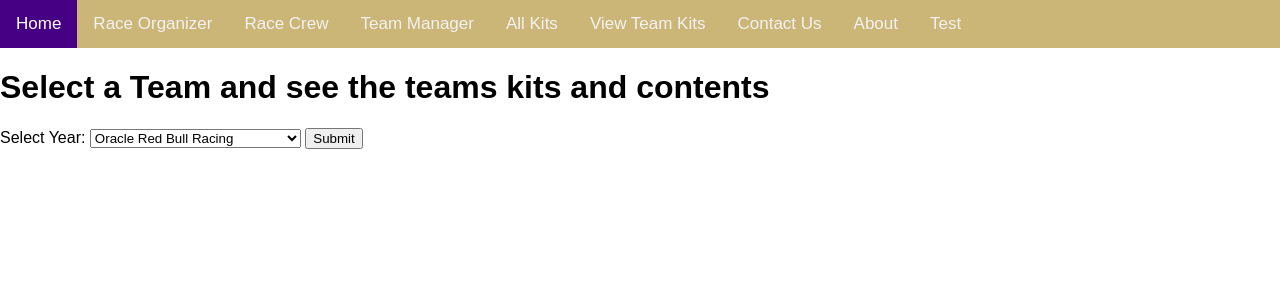
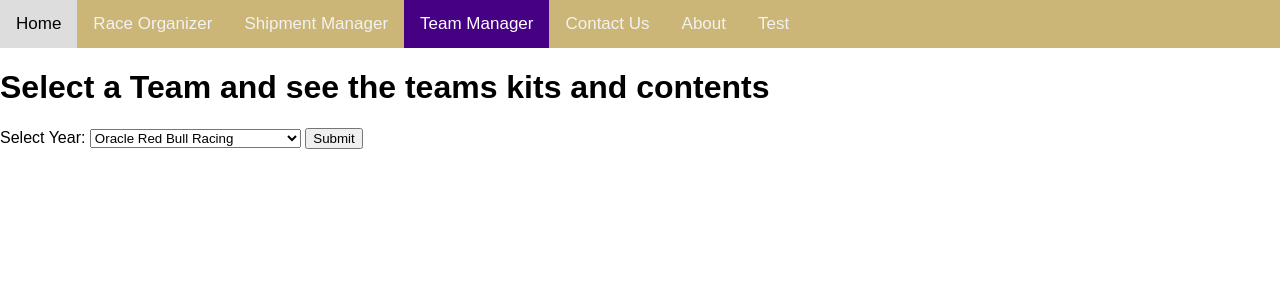
Before and after one commit to gavin-barro/DataRacers, a Flask app: page /select_team_kits in a window 1280 px wide. Shown: the top 300 px of the page. Run offline with Flask 3, Linux system fonts and the light colour scheme; some libraries are stand-ins or nearby versions.

Commit message:
styling changes

```diff
--- a/webapp/templates/about.jinja
+++ b/webapp/templates/about.jinja
@@ -40,14 +40,12 @@
 <body>
 
 <div class="topnav">
-  <a class="active" href="/">Home</a>
+  <a href="/">Home</a>
   <a href="/raceorganizer">Race Organizer</a>
   <a href="/race_crew">Shipment Manager</a>
   <a href="/team_manager">Team Manager</a>
-  <a href="/kit">All Kits</a>
-  <a href="/select_team_kits"> View Team Kits</a>
   <a href="/contact">Contact Us</a>
-  <a href="/about">About</a>
+  <a  class="active" href="/about">About</a>
   <a href="/test">Test</a>
 </div>
 
--- a/webapp/templates/contact.jinja
+++ b/webapp/templates/contact.jinja
@@ -44,9 +44,7 @@
   <a href="/raceorganizer">Race Organizer</a>
   <a href="/race_crew">Shipment Manager</a>
   <a href="/team_manager">Team Manager</a>
-  <a href="/kit">All Kits</a>
-  <a href="/select_team_kits">View Team Kits</a>
-  <a href="/contact" class="active">Contact Us</a>
+  <a  class="active" href="/contact">Contact Us</a>
   <a href="/about">About</a>
   <a href="/test">Test</a>
 </div>
--- a/webapp/templates/kit_all.jinja
+++ b/webapp/templates/kit_all.jinja
@@ -82,12 +82,10 @@
 <body>
 
 <div class="topnav">
-  <a class="active" href="/">Home</a>
+  <a href="/">Home</a>
   <a href="/raceorganizer">Race Organizer</a>
   <a href="/race_crew">Shipment Manager</a>
-  <a href="/team_manager">Team Manager</a>
-  <a href="/kit">All Kits</a>
-  <a href="/select_team_kits"> View Team Kits</a>
+  <a  class="active" href="/team_manager">Team Manager</a>
   <a href="/contact">Contact Us</a>
   <a href="/about">About</a>
   <a href="/test">Test</a>
--- a/webapp/templates/team_manager.jinja
+++ b/webapp/templates/team_manager.jinja
@@ -52,12 +52,10 @@
 <body>
 
 <div class="topnav">
-  <a class="active" href="/">Home</a>
+  <a href="/">Home</a>
   <a href="/raceorganizer">Race Organizer</a>
   <a href="/race_crew">Shipment Manager</a>
-  <a href="/team_manager">Team Manager</a>
-  <a href="/kit">All Kits</a>
-  <a href="/select_team_kits"> View Team Kits</a>
+  <a  class="active" href="/team_manager">Team Manager</a>
   <a href="/contact">Contact Us</a>
   <a href="/about">About</a>
   <a href="/test">Test</a>
--- a/webapp/templates/test.jinja
+++ b/webapp/templates/test.jinja
@@ -5,6 +5,7 @@
 </head>
 <body>
     <h1>F1 DB Home</h1>
+    <a href="/">Home</a>
 
     <h2>Stella Lee</h2>
     <ul>
--- a/webapp/templates/views/race_crew.jinja
+++ b/webapp/templates/views/race_crew.jinja
@@ -85,10 +85,8 @@
 <div class="topnav">
   <a href="/">Home</a>
   <a href="/raceorganizer">Race Organizer</a>
-  <a href="/race_crew" class="active">Shipment Manager</a>
+  <a  class="active" href="/race_crew">Shipment Manager</a>
   <a href="/team_manager">Team Manager</a>
-  <a href="/kit">All Kits</a>
-  <a href="/select_team_kits"> View Team Kits</a>
   <a href="/contact">Contact Us</a>
   <a href="/about">About</a>
   <a href="/test">Test</a>
--- a/webapp/templates/views/team_kits.jinja
+++ b/webapp/templates/views/team_kits.jinja
@@ -48,12 +48,10 @@
 <body>
 
 <div class="topnav">
-  <a class="active" href="/">Home</a>
+  <a href="/">Home</a>
   <a href="/raceorganizer">Race Organizer</a>
-  <a href="/race_crew">Race Crew</a>
-  <a href="/team_manager">Team Manager</a>
-  <a href="/kit">All Kits</a>
-  <a href="/select_team_kits"> View Team Kits</a>
+  <a href="/race_crew">Shipment Manager</a>
+  <a  class="active" href="/team_manager">Team Manager</a>
   <a href="/contact">Contact Us</a>
   <a href="/about">About</a>
   <a href="/test">Test</a>
```
